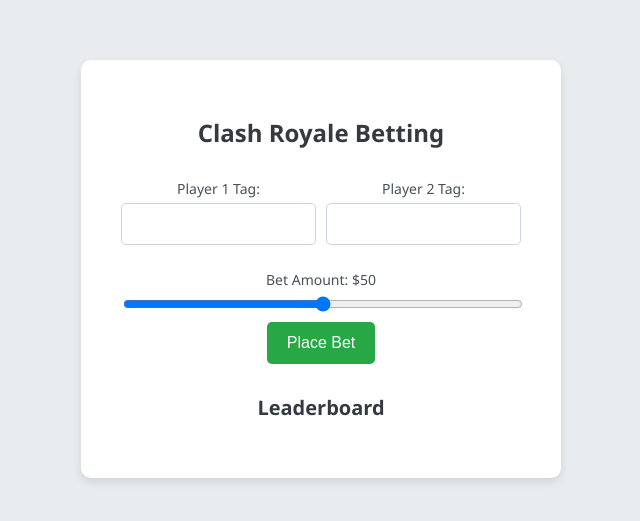
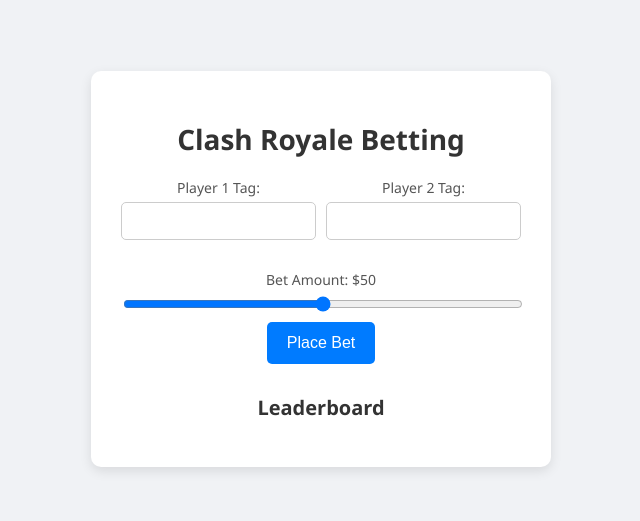
Before and after one commit to maxonary/wager-mvp, a React (Create React App) app in the folder frontend/: page / in a window 1280 px wide. Shown: the part 131-652 px from the top of the page, without its empty margins (319-959 px from the left). Built offline with nearby package versions, Linux system fonts and the light colour scheme.

Commit message:
updated visuals

```diff
--- a/frontend/src/App.css
+++ b/frontend/src/App.css
@@ -1,57 +1,3 @@
-/* body {
-  font-family: Arial, sans-serif;
-  margin: 0;
-  padding: 0;
-  display: flex;
-  justify-content: center;
-  align-items: center;
-  height: 100vh;
-  background-color: #f5f5f5;
-}
-
-div {
-  text-align: center;
-}
-
-form {
-  margin-bottom: 20px;
-}
-
-label {
-  display: block;
-  margin: 10px 0 5px;
-}
-
-input {
-  padding: 10px;
-  width: 200px;
-  margin-bottom: 10px;
-}
-
-button {
-  padding: 10px 20px;
-  background-color: #4CAF50;
-  color: white;
-  border: none;
-  cursor: pointer;
-}
-
-button:hover {
-  background-color: #45a049;
-}
-
-ul {
-  list-style-type: none;
-  padding: 0;
-}
-
-li {
-  background-color: #fff;
-  margin: 5px 0;
-  padding: 10px;
-  border: 1px solid #ddd;
-} */
-
 body {
   font-family: 'Segoe UI', Tahoma, Geneva, Verdana, sans-serif;
   margin: 0;
@@ -60,23 +6,23 @@
   justify-content: center;
   align-items: center;
   height: 100vh;
-  background-color: #e9ecef;
+  background-color: #f0f2f5;
 }
 
 .container {
   text-align: center;
   background-color: #ffffff;
-  padding: 40px;
+  padding: 30px;
   border-radius: 10px;
-  box-shadow: 0 4px 8px rgba(0, 0, 0, 0.1);
+  box-shadow: 0 4px 12px rgba(0, 0, 0, 0.1);
   max-width: 400px;
   width: 100%;
 }
 
 h1 {
   margin-bottom: 20px;
-  font-size: 24px;
-  color: #343a40;
+  font-size: 28px;
+  color: #333;
 }
 
 form {
@@ -86,7 +32,7 @@
 .input-group {
   display: flex;
   justify-content: space-between;
-  margin-bottom: 15px;
+  margin-bottom: 20px;
 }
 
 .input-wrapper {
@@ -100,20 +46,28 @@
 
 label {
   display: block;
-  margin: 10px 0 5px;
+  margin-bottom: 5px;
   font-size: 14px;
-  color: #495057;
+  color: #555;
 }
 
 input[type="text"] {
-  padding: 12px 15px;
+  padding: 10px;
   width: 100%;
   margin-bottom: 10px;
-  border: 1px solid #ced4da;
+  border: 1px solid #ccc;
   border-radius: 5px;
   font-size: 14px;
-  color: #495057;
+  color: #333;
   box-sizing: border-box;
+}
+
+input[type="text"]::placeholder {
+  color: #888;
+}
+
+.slider-container {
+  margin-bottom: 30px;
 }
 
 input[type="range"] {
@@ -123,7 +77,7 @@
 
 button {
   padding: 12px 20px;
-  background-color: #28a745;
+  background-color: #007bff;
   color: white;
   border: none;
   border-radius: 5px;
@@ -133,7 +87,7 @@
 }
 
 button:hover {
-  background-color: #218838;
+  background-color: #0056b3;
 }
 
 ul {
@@ -145,12 +99,47 @@
   background-color: #f8f9fa;
   margin: 5px 0;
   padding: 10px;
-  border: 1px solid #dee2e6;
+  border: 1px solid #ddd;
   border-radius: 5px;
 }
 
 .leaderboard-title {
   font-size: 20px;
   margin-top: 30px;
-  color: #343a40;
+  color: #333;
 }
+
+.modal {
+  position: fixed;
+  top: 0;
+  left: 0;
+  width: 100%;
+  height: 100%;
+  background-color: rgba(0, 0, 0, 0.5);
+  display: flex;
+  justify-content: center;
+  align-items: center;
+}
+
+.modal-content {
+  background-color: white;
+  padding: 20px;
+  border-radius: 5px;
+  text-align: center;
+}
+
+.modal-content button {
+  margin-top: 10px;
+  padding: 10px 20px;
+  background-color: #007bff;
+  color: white;
+  border: none;
+  border-radius: 5px;
+  font-size: 14px;
+  cursor: pointer;
+  transition: background-color 0.3s;
+}
+
+.modal-content button:hover {
+  background-color: #0056b3;
+}
```
